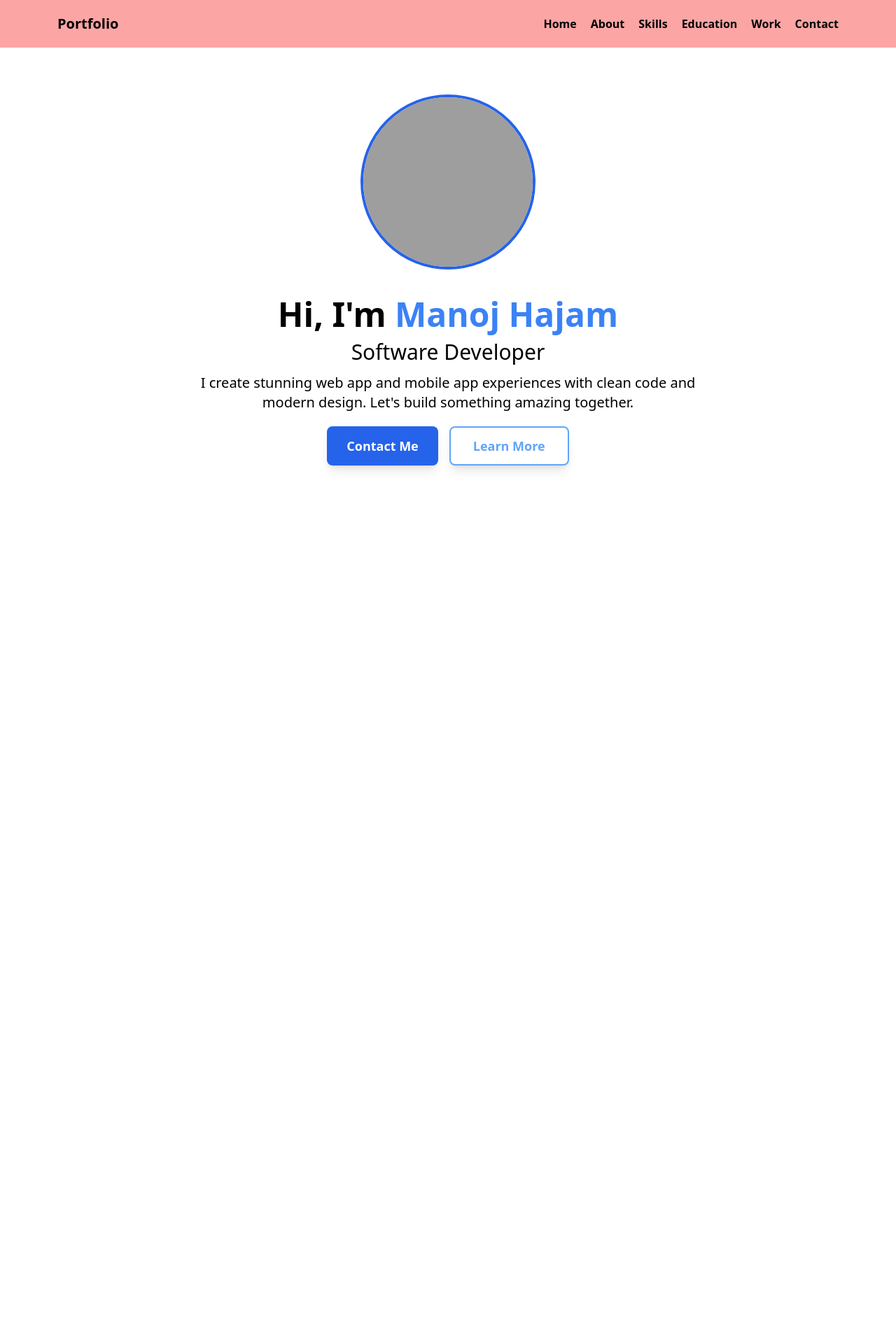
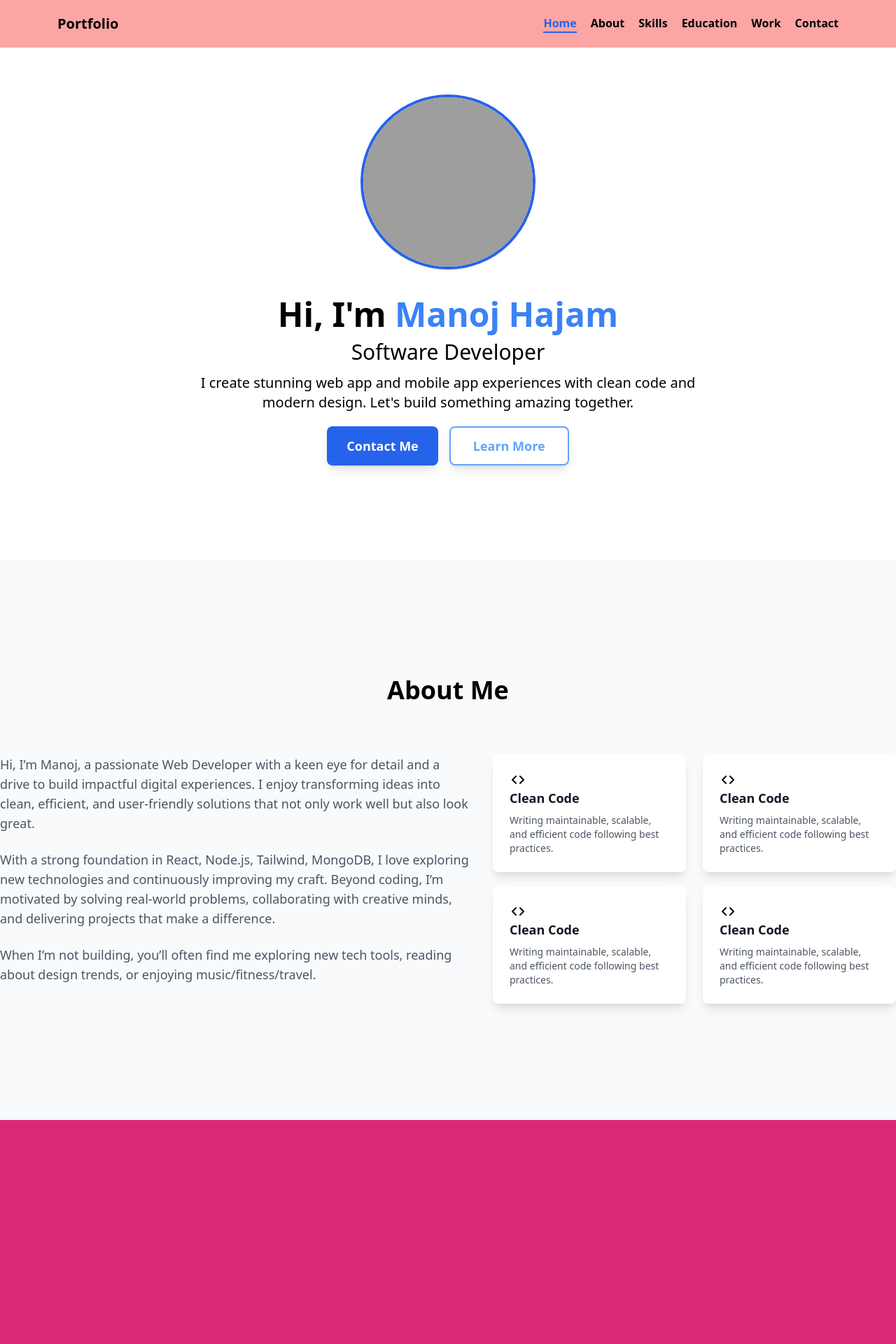
Before and after one commit to Manojhajam/Portfolio, a React (Vite) app in the folder my-project/: page / in a window 1280 px wide. Shown: the top 1920 px of the page at 70% size. Before the commit the page ends 800 px from the top, so only its background shows below. Built offline with nearby package versions, Linux system fonts and the light colour scheme; grey boxes are pictures that could not be loaded.

Commit message:
LInk managed using react-scroll

```diff
--- a/my-project/package.json
+++ b/my-project/package.json
@@ -13,7 +13,8 @@
     "lucide-react": "^0.539.0",
     "react": "^19.1.1",
     "react-dom": "^19.1.1",
-    "react-router-dom": "^7.8.1"
+    "react-router-dom": "^7.8.1",
+    "react-scroll": "^1.9.3"
   },
   "devDependencies": {
     "@eslint/js": "^9.33.0",
--- a/my-project/src/App.jsx
+++ b/my-project/src/App.jsx
@@ -1,30 +1,37 @@
-import React from 'react'
-import { Route, Routes} from "react-router-dom"
-import Navbar from './components/Layout/Navbar'
-import Home from './components/Home/Home'
-import AboutUs from './components/AboutUs/AboutUs'
-import Contact from './components/Contact/Contact'
-import Skills from './components/Skills/Skills'
-import Education from './components/Education/Education'
-import Work from './components/Work/Work'
+import React from "react";
+import Navbar from "./components/Layout/Navbar";
+import Home from "./components/Home/Home";
+import AboutUs from "./components/AboutUs/AboutUs";
+import Contact from "./components/Contact/Contact";
+import Skills from "./components/Skills/Skills";
+import Education from "./components/Education/Education";
+import Work from "./components/Work/Work";
+import { Element } from "react-scroll";
 
 const App = () => {
   return (
     <>
-       <Navbar />
-        <Routes>
-          <Route exact path="/" element={<Home />} />
-          <Route path="/about" element={<AboutUs />} />
-          <Route path="/skills" element={<Skills />} />
-          <Route path="/education" element={<Education />} />
-          <Route path="/about" element={<AboutUs />} />
-          <Route path="/work" element={<Work />} />
-          <Route path="/contact" element={<Contact />} />
-        </Routes>
-
-
+      <Navbar />
+      <Element name="home">
+        <Home />
+      </Element>
+      <Element name="about">
+        <AboutUs />
+      </Element>
+      <Element name="skills">
+        <Skills />
+      </Element>
+      <Element name="education">
+        <Education />
+      </Element>
+      <Element name="work">
+        <Work />
+      </Element>
+      <Element name="contact">
+        <Contact />
+      </Element>
     </>
   );
-}
+};
 
-export default App
+export default App;
--- a/my-project/src/components/Layout/Navbar.jsx
+++ b/my-project/src/components/Layout/Navbar.jsx
@@ -1,39 +1,43 @@
-import React from 'react'
-import { Link } from 'react-router-dom';
+import React from "react";
+import { Link } from "react-scroll";
 
 const Navbar = () => {
-
   const NavItems = [
-    {name: 'Home', path: '/'},
-    {name: 'About', path: '/about'},
-    {name: 'Skills', path: '/skills'},
-    {name: 'Education', path: '/education'},
-    {name: 'Work', path: '/work'},
-    {name: 'Contact', path: '/contact'},
-  ]
+    { name: "Home", path: "home" },
+    { name: "About", path: "about" },
+    { name: "Skills", path: "skills" },
+    { name: "Education", path: "education" },
+    { name: "Work", path: "work" },
+    { name: "Contact", path: "contact" },
+  ];
 
   return (
     <>
       <div className="fixed w-full z-50 bg-red-300 p-5 ">
-        <div className="w-[90%] m-auto flex justify-between  items-center">
+        <div className="w-[90%] m-auto flex justify-between items-center">
           <div className="logo text-xl font-bold">Portfolio</div>
 
           {/* Navlinks */}
-
-
           <div className="Navlinks flex gap-5 ">
             {NavItems.map((link) => (
               <Link
-              key={link.name}  to={link?.path}>
-                <div className='font-bold'>{link?.name}</div>
+                key={link.name}
+                to={link.path} // matches <Element name="..."> in App.js
+                smooth={true}
+                duration={500}
+                spy={true}
+                offset={-70} // adjust for navbar height
+                className="cursor-pointer font-bold hover:text-blue-600"
+                activeClass="text-blue-600 border-b-2 border-blue-600"
+              >
+                {link.name}
               </Link>
             ))}
-
           </div>
         </div>
       </div>
     </>
   );
-}
+};
 
-export default Navbar
+export default Navbar;
```
Also changed, not shown: my-project/src/components/NextComponent/NextComponent.jsx (added), 1 other file (tests, documents, lock files or other folders).
